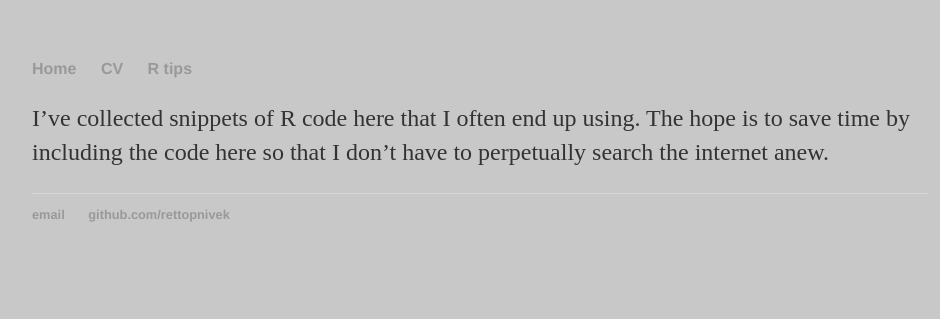
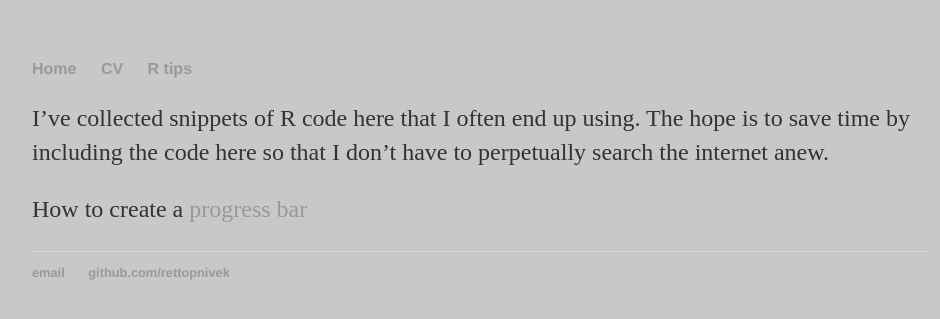
Before and after one commit to rettopnivek/rettopnivek.github.io, a Jekyll site: the page built from r_tips/index.md, in a window 1280 px wide. Shown: the top 319 px of the page, without its empty margins (160-1100 px from the left). Built offline with Jekyll 4.4.1, drawn with Linux system fonts in a browser that asks for light colours.

Commit message:
Added new page link.

```diff
--- a/r_tips/index.md
+++ b/r_tips/index.md
@@ -4,3 +4,5 @@ title: R tips
 ---
 
 I've collected snippets of R code here that I often end up using. The hope is to save time by including the code here so that I don't have to perpetually search the internet anew.
+
+How to create a [progress bar](Progress_bar.md)
```
